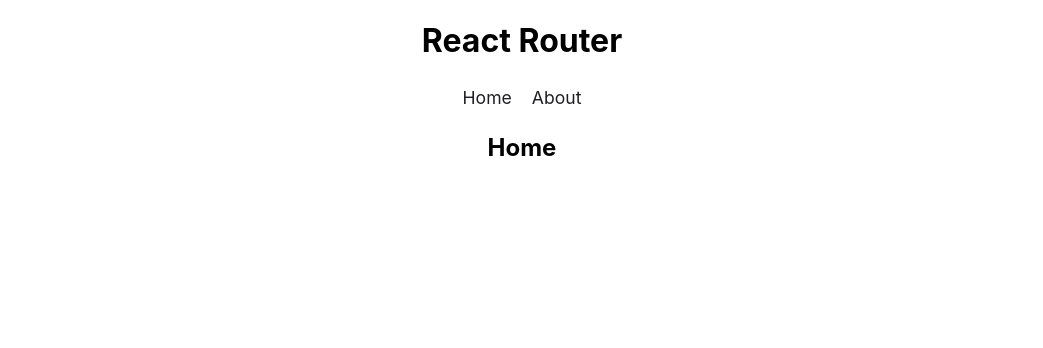
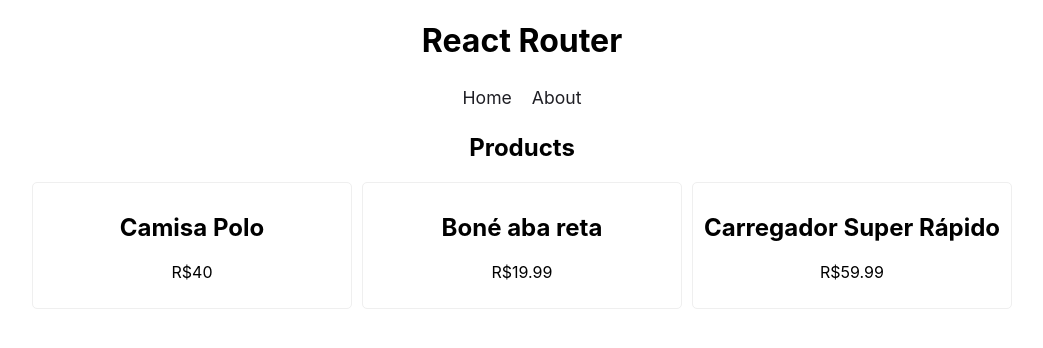
Before and after one commit to gafanhotoalexandre/pequenos-projetos, a React (Vite) app in the folder routing/: page / in a window 1280 px wide. Shown: the top 348 px of the page, without its empty margins (118-1161 px from the left). Built offline with nearby package versions, Linux system fonts and the light colour scheme; data requests are answered from the project's data file.

Commit message:
carregando os dados

```diff
--- a/routing/src/hooks/useFetch.js
+++ b/routing/src/hooks/useFetch.js
@@ -9,7 +9,7 @@
   const [callFetch, setCallFetch] = useState(false);
 
   // Loading
-  const [isSendingProduct, setIsSendingProduct] = useState(false);
+  const [isSending, setisSending] = useState(false);
 
   // handling errors
   const [error, setError] = useState(null);
@@ -20,7 +20,7 @@
   // GET
   useEffect(() => {
     async function fetchData() {
-      setIsSendingProduct(true);
+      setisSending(true);
       setError('');
 
       try {
@@ -32,7 +32,7 @@
         setError('Houve algum erro ao carregar os dados');
       }
 
-      setIsSendingProduct(false);
+      setisSending(false);
     }
     fetchData();
   }, [url, callFetch]);
@@ -64,7 +64,7 @@
   useEffect(() => {
     async function request() {
       if (method === 'POST') {
-        setIsSendingProduct(true);
+        setisSending(true);
 
         const fetchOptions = [url, config];
 
@@ -72,7 +72,7 @@
         const json = await res.json();
 
         setCallFetch(json);
-        setIsSendingProduct(false);
+        setisSending(false);
       } else if (method === 'DELETE') {
         const deleteUrl = `${url}/${itemId}`;
 
@@ -85,5 +85,5 @@
     request();
   }, [config, method, url]);
 
-  return { data, httpConfig, isSendingProduct, error };
+  return { data, httpConfig, isSending, error };
 }
--- a/routing/src/index.css
+++ b/routing/src/index.css
@@ -1,3 +1,8 @@
+ul, li {
+  list-style: none;
+  margin: 0;
+  padding: 0;
+}
 body {
   margin: 0;
   font-family: -apple-system, BlinkMacSystemFont, 'Segoe UI', 'Roboto', 'Oxygen',
--- a/routing/src/pages/Home.css
+++ b/routing/src/pages/Home.css
@@ -0,0 +1,16 @@
+.products {
+  display: flex;
+  justify-content: center;
+  flex-wrap: wrap;
+  gap: 10px;
+  max-width: 980px;
+  margin: auto;
+}
+
+.products li {
+  flex: 1;
+  border: 1px solid #efefef;
+  border-radius: 5px;
+  padding: 10px;
+  text-align: center;
+}
--- a/routing/src/pages/Home.jsx
+++ b/routing/src/pages/Home.jsx
@@ -1,9 +1,26 @@
+import { Link } from 'react-router-dom';
+import { useFetch } from '../hooks/useFetch';
+
 import './Home.css';
 
 export function Home() {
+  const url = 'http://localhost:5500/products';
+
+  const { data: items, isSending, error } = useFetch(url);
+
   return (
     <section>
-      <h2>Home</h2>
+      <h1>Products</h1>
+      { error && <p>{ error }</p> }
+
+      <ul className="products">
+        {items && items.map(item => (
+          <li key={item.id}>
+            <h2>{ item.productName }</h2>
+            <p>R${ item.productPrice }</p>
+          </li>
+        ))}
+      </ul>
     </section>
   );
 }
```
Also changed, not shown: routing/src/pages/Product.jsx (added, +7 -0 lines).
